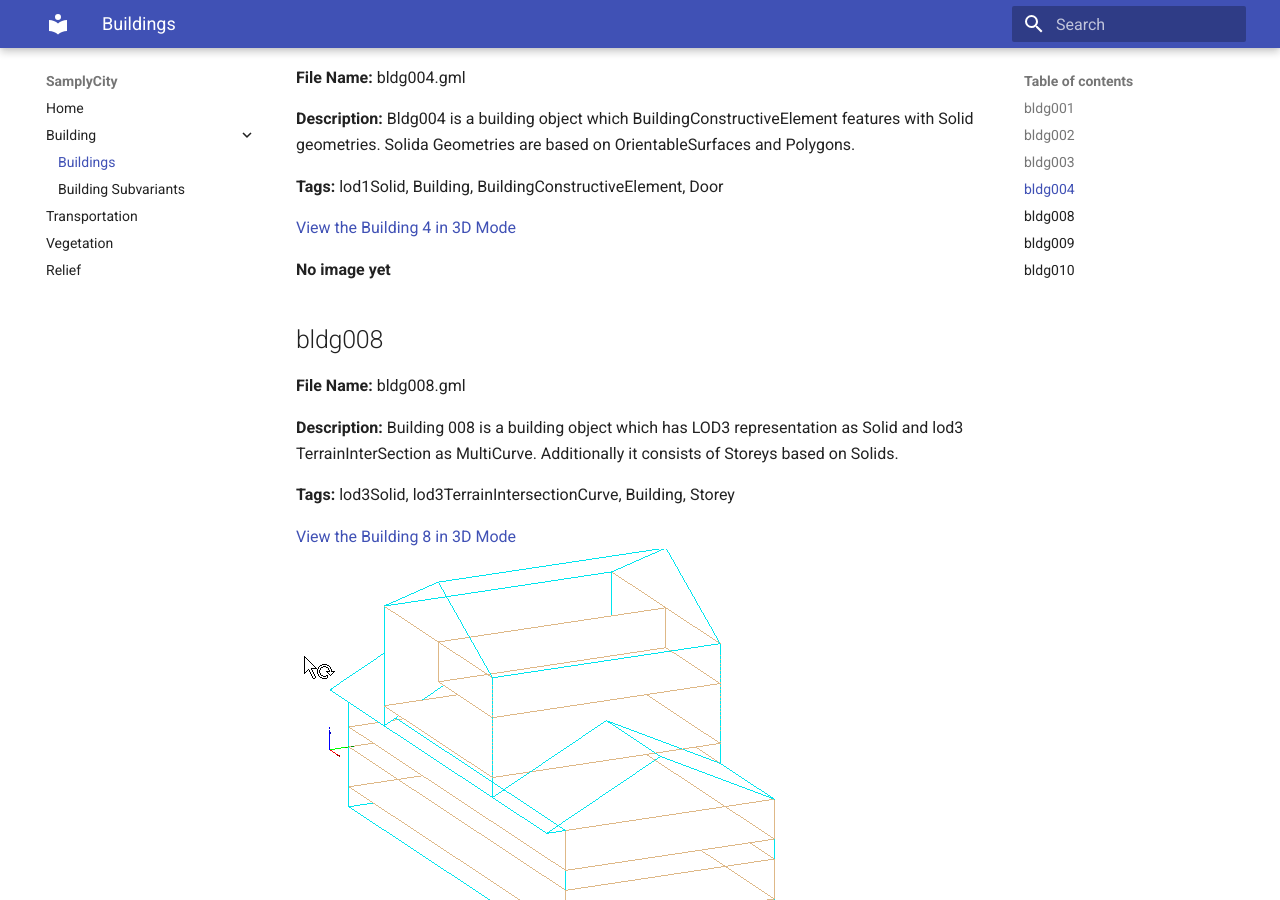
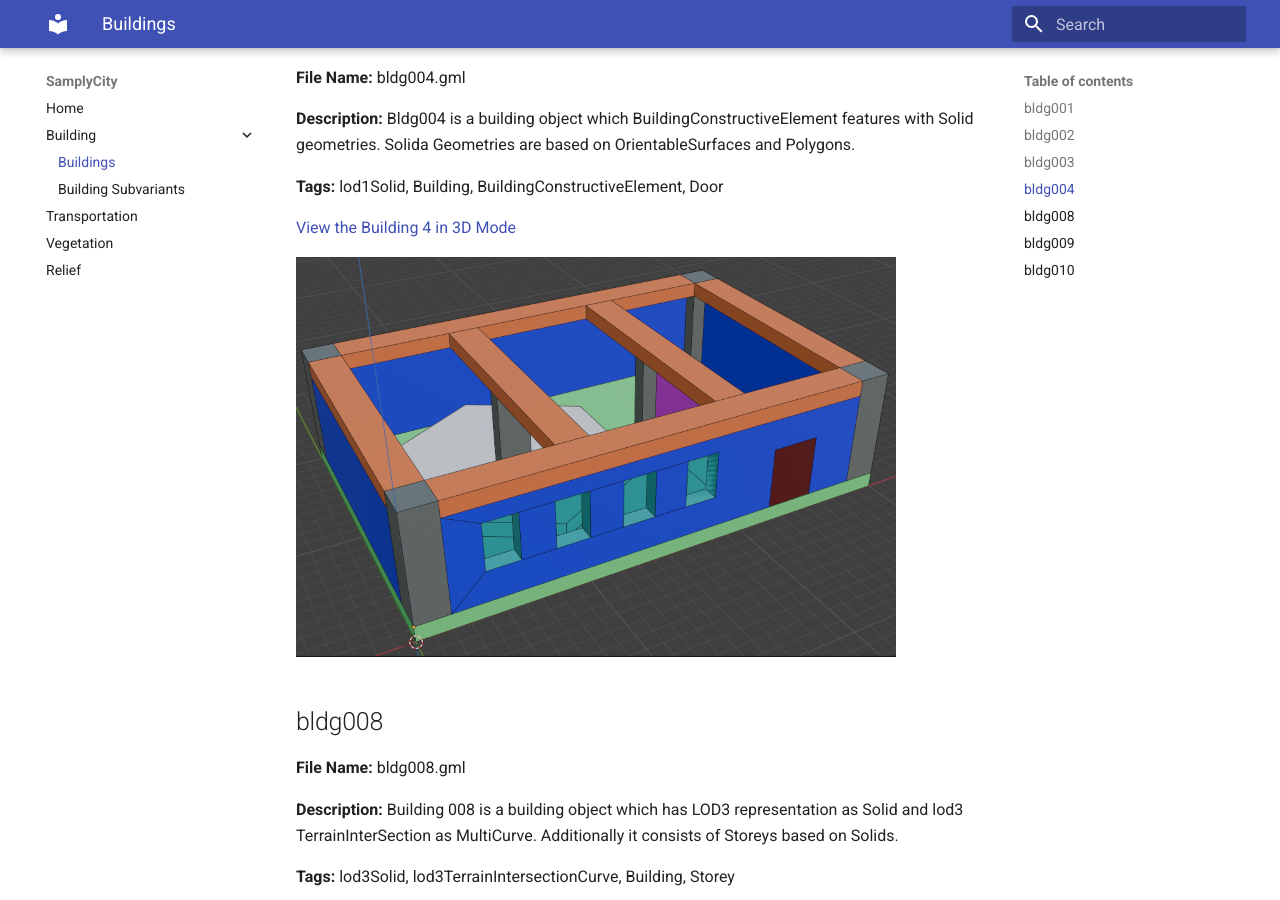
Before and after one commit to muratkendir/samplycity, an MkDocs documentation site: the page built from docs/building.md, in a window 1280 px wide and 900 px high, scrolled down 3162 px. Built offline with MkDocs 1.6.1 and Material for MkDocs 9.7.7, drawn with Linux system fonts in a browser that asks for light colours.

Commit message:
bldg004 image added

```diff
--- a/docs/building.md
+++ b/docs/building.md
@@ -44,7 +44,7 @@
 
 [View the Building 4 in 3D Mode](https://github.com/muratkendir/samplycity/tree/main/docs/buildings3d/bldg004.md){:target="_blank"}
 
-**No image yet**
+![bldg004](images/bldg004.png)
 
 ## bldg008
 
```
Also changed, not shown: docs/images/bldg004.png (added).
